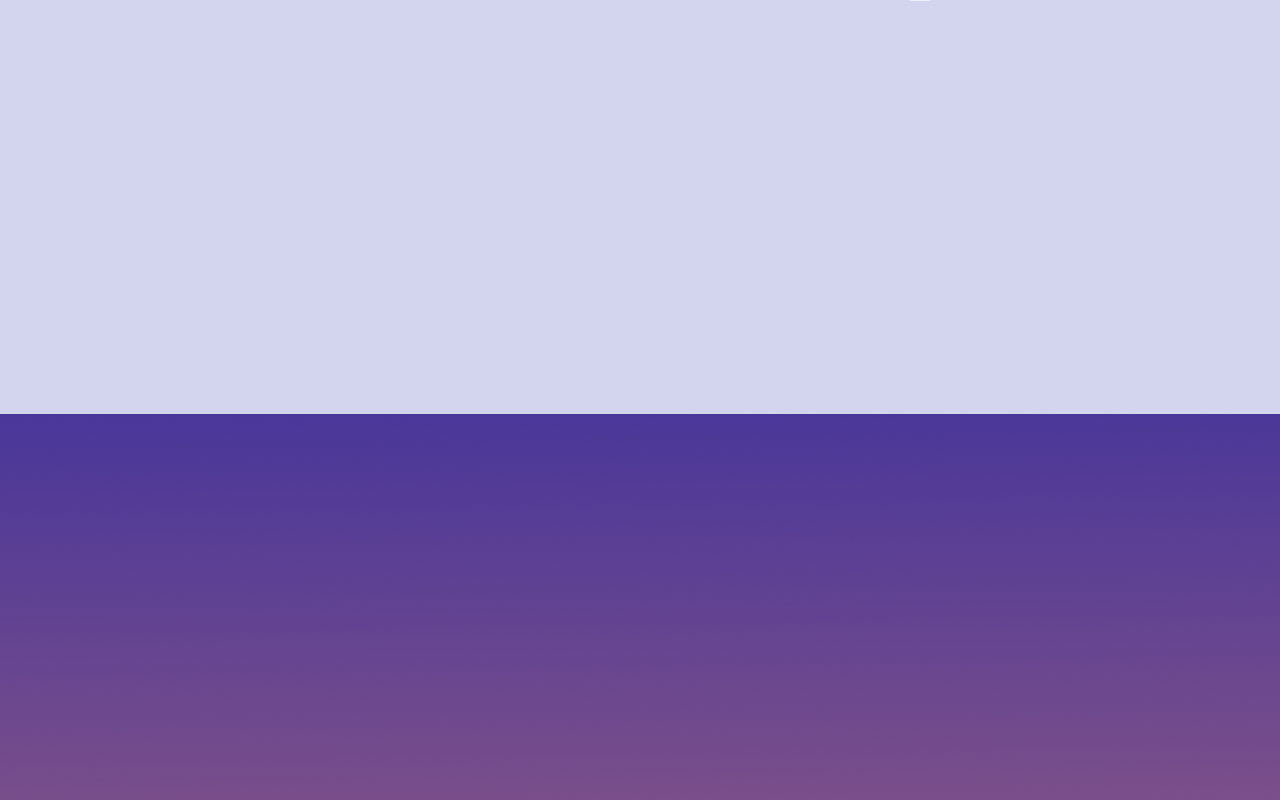
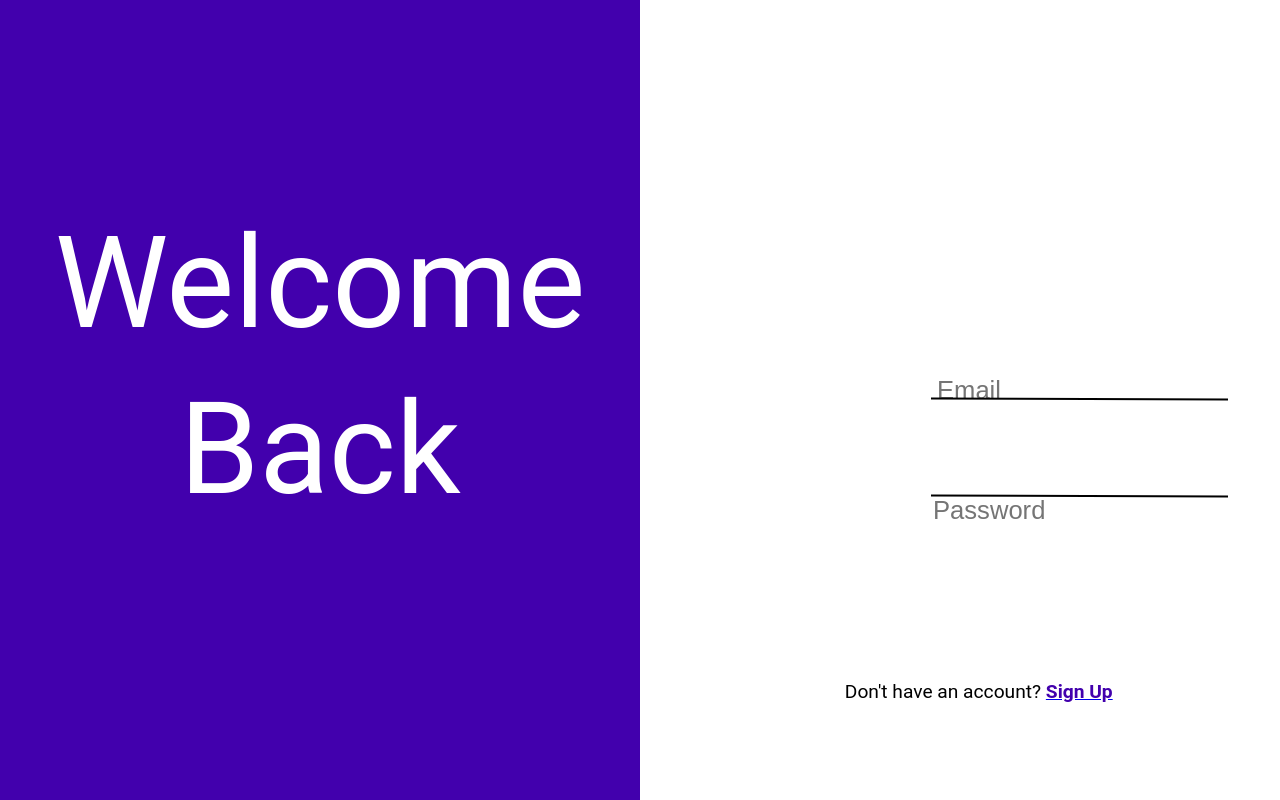
Before and after one commit to albertprk/sconversationsnow, a React (Create React App) app: page /loginWithEmail in a window 1280 px wide. Shown: the top 800 px of the page. Built offline with nearby package versions, Linux system fonts and the light colour scheme.

Commit message:
Got user input working

```diff
--- a/package.json
+++ b/package.json
@@ -8,8 +8,9 @@
     "@testing-library/user-event": "^7.1.2",
     "react": "^16.12.0",
     "react-dom": "^16.12.0",
-    "react-scripts": "3.4.0",
-    "react-router-dom": "^5.1.2"
+    "react-native": "^0.61.5",
+    "react-router-dom": "^5.1.2",
+    "react-scripts": "3.4.0"
   },
   "scripts": {
     "start": "react-scripts start",
--- a/src/App.js
+++ b/src/App.js
@@ -5,6 +5,7 @@ import Login from './components/Login'
 import { Route, Switch } from 'react-router-dom';
 import Choice from "./components/Choice";
 import Signup from "./components/Signup";
+import logInWithEmail from './components/LoginWithEmail';
 
 class App extends Component {
   render() {
@@ -15,6 +16,7 @@ class App extends Component {
             <Route path="/login" component={Login} />
             <Route path="/choice" component={Choice} />
             <Route path="/signup" component={Signup} />
+            <Route path="/loginWithEmail" component={logInWithEmail} />
           </Switch>
         </div>
     );
--- /dev/null
+++ b/src/components/LoginWithEmail.js
@@ -0,0 +1,32 @@
+import React from "react";
+import './css/LogInWithEmail.css';
+
+const logInWithEmail = props => (
+    <div className="logInWithEmaill">
+
+    <div className="rectangle">
+        <div className = "welcomeBack">Welcome<br></br>Back</div>
+    </div>
+    <div className="rectangleRight">
+        <div className="emailInput">
+            <form action="#">
+            <input type="text" placeholder="Email" name="email" required/>
+                </form>
+            </div>
+
+        <div className="emailLine"/>
+        <div className="passwordInput">
+            <form action="#">
+            <input type="password" placeholder="Password" name="passcode" required/>
+                </form>
+            </div>
+        <div className="passwordLine"/>
+
+        <div className="dontHaveAnAccount">
+            Don't have an account? <a href = "./signup"><span className="sign-up-button">Sign Up</span></a>
+        </div>
+    </div>
+</div>
+);
+
+export default logInWithEmail;
--- /dev/null
+++ b/src/components/css/LogInWithEmail.css
@@ -0,0 +1,138 @@
+
+.logInWithEmaill {
+
+    position: fixed;
+    right: 0;
+    left: 0;
+    bottom: 0;
+    top: 0;
+    display: flex;
+    background: #FFFFFF;
+
+    }
+
+    .rectangleEmail {
+    flex: 1;
+    background: #4200AD;
+    }
+
+    .rectangleRightEmail {
+        flex: 1;
+        background: #FFFFFF;
+    }
+
+    .rectangleChoiceRight {
+        flex: 1;
+        background: #E9A800;
+    }
+
+    .welcomeBackEmail {
+    position: absolute;
+    left: 0%;
+    top: 25%;
+    width: 50%;
+    text-align: center;
+    font-family: Roboto;
+    font-style: normal;
+    font-weight: normal;
+    font-size: 10vw;
+    line-height: 130%;
+    color: #FFFFFF;
+    }
+
+    .dontHaveAnAccountEmail {
+
+    position: fixed;
+    width: 271px;
+    height: 31px;
+    left: 66%;
+    top: 85%;
+
+    font-family: Roboto;
+    font-style: normal;
+    font-weight: normal;
+    font-size: 1.5vw;
+    line-height: 130%;
+    /* or 23px */
+
+    color: #000000;
+    }
+    .ellipse {
+
+    position: absolute;
+    width: 47px;
+    height: 47px;
+    left: 1195px;
+    top: 331px;
+
+    background: #FFFFFF;
+
+    }
+
+    .emailLine {
+
+    position: absolute;
+    width: 295px;
+    height: 0px;
+    left: 931px;
+    top: 398px;
+
+    border: 1px solid #000000;
+    transform: rotate(0.19deg);
+    }
+
+    .passwordInput {
+    position: absolute;
+    width: 295px;
+    height: 0px;
+    left: 931px;
+    top: 495px;
+
+    font-family: Roboto;
+    font-style: normal;
+    font-weight: normal;
+    font-size: 18px;
+    line-height: 130%;
+
+    color: #8D8D8D;
+    }
+
+
+    .emailInput {
+    position: absolute;
+    width: 45px;
+    height: 23px;
+    left: 935px;
+    top: 375px;
+
+    font-family: Roboto;
+    font-style: normal;
+    font-weight: normal;
+    font-size: 18px;
+    line-height: 130%;
+
+    color: #8D8D8D;
+   }
+
+   input {
+       border: none;
+       background: transparent;
+       font-size: 2vw;
+       color: black;
+   }
+
+    .passwordLine {
+    position: absolute;
+    width: 295px;
+    height: 0px;
+    left: 931px;
+    top: 495px;
+
+    border: 1px solid #000000;
+    transform: rotate(0.19deg);
+    }
+
+    .sign-up-button {
+        font-weight: bold;
+        color: #4200AD;
+    }
```
Also changed, not shown: 1 other file (tests, documents, lock files or other folders).
